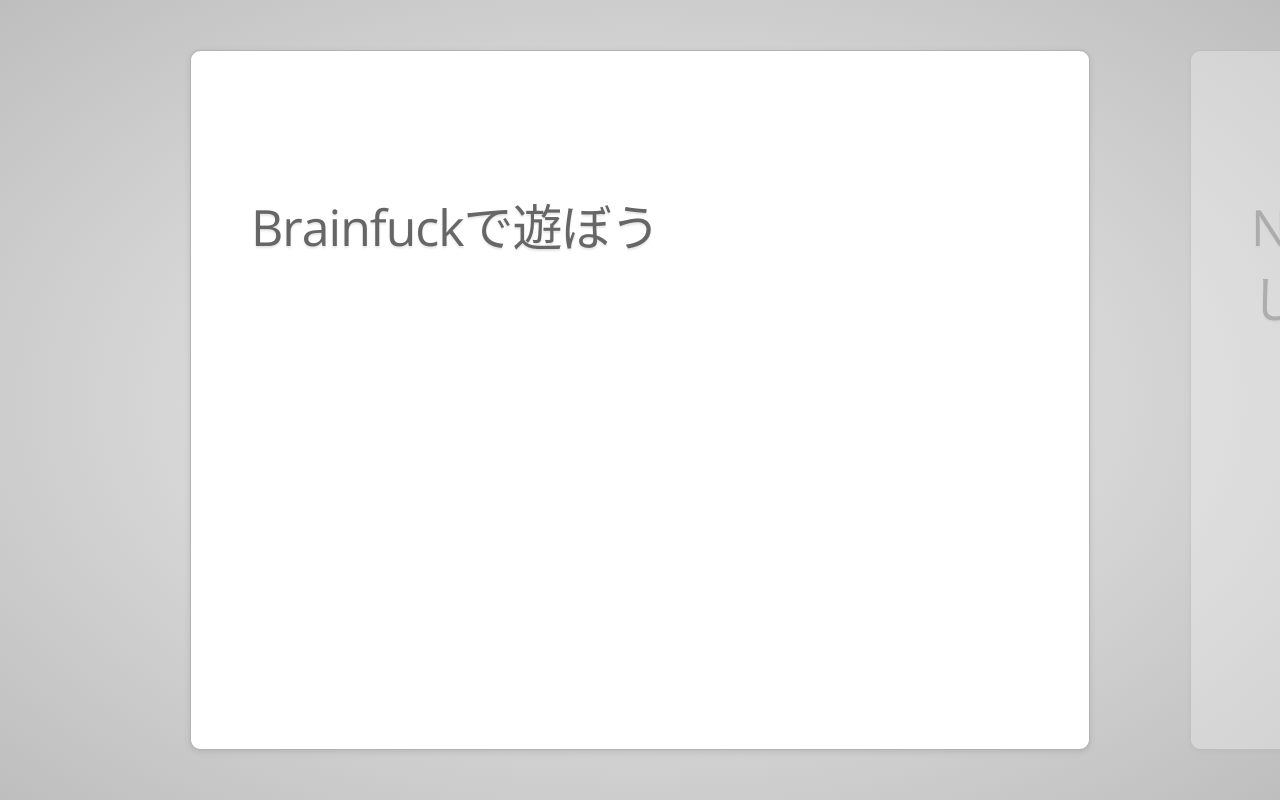
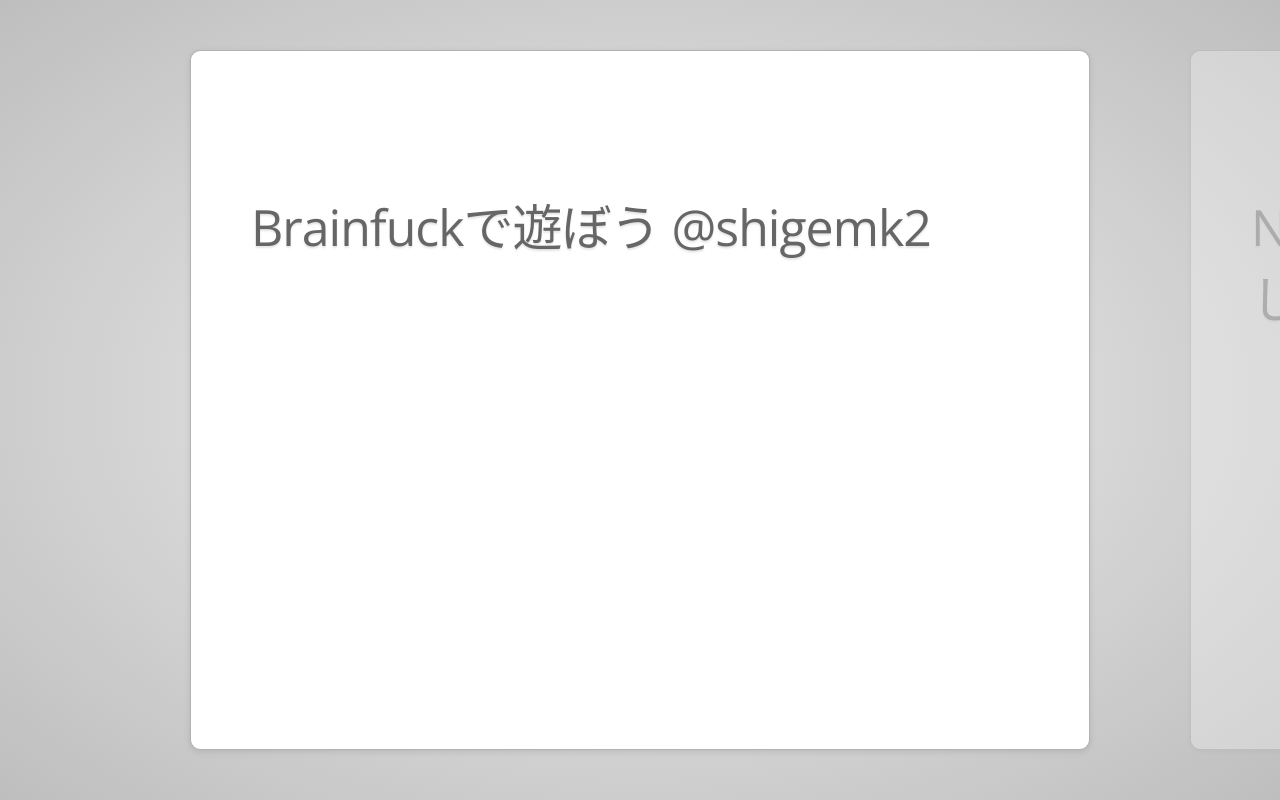
Before and after one commit to shigemk2/LT201408, a website: page index.html in a window 1280 px wide. Shown: the top 800 px of the page. Drawn offline with nearby package versions, Linux system fonts and the light colour scheme.

Commit message:
Add shigemk2

```diff
--- a/index.html
+++ b/index.html
@@ -23,7 +23,7 @@
 </div>
 <div id="impress">
     <div class="step slide" data-x="-1000" data-y="-1500">
-        <q>Brainfuckで遊ぼう</q>
+        <q>Brainfuckで遊ぼう @shigemk2</q>
     </div>
     <div class="step slide" data-x="0" data-y="-1500">
         <q>Node.jsでBrainfuckをごにょごにょしてみた</q>
```
